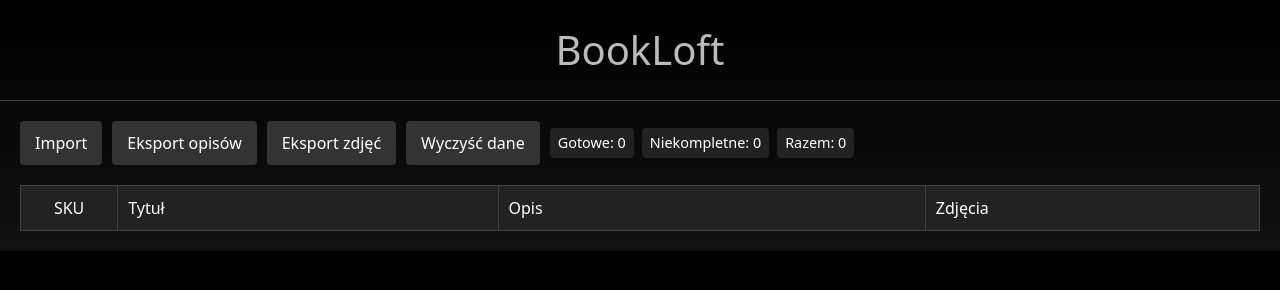
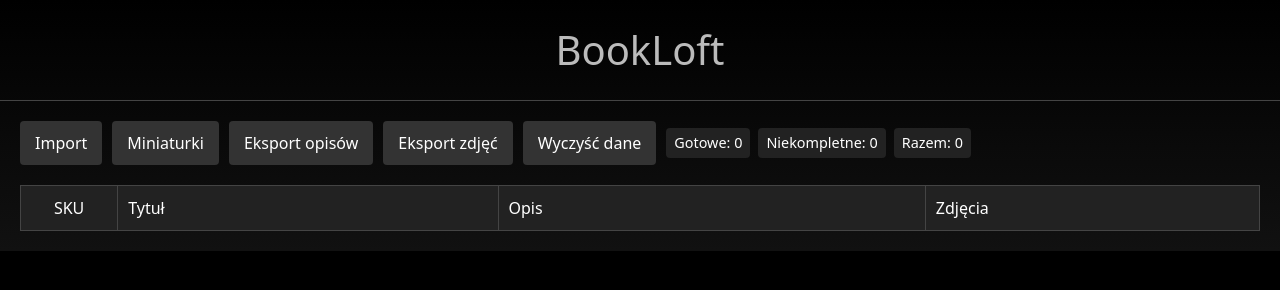
Before and after one commit to MattKaczmarek/bookloft-asystent, a website: page public/index.html in a window 1280 px wide. Drawn offline with nearby package versions, Linux system fonts and the light colour scheme; no server answers.

Commit message:
Update index.html

```diff
--- a/public/index.html
+++ b/public/index.html
@@ -36,6 +36,7 @@
             <section class="controls">
                 <div class="buttons">
                     <button id="import-button">Import</button>
+                    <button id="thumbnails-button">Miniaturki</button>
                     <button id="export-descriptions-button">Eksport opisów</button>
                     <button id="export-photos-button">Eksport zdjęć</button>
                     <button id="clear-data-button">Wyczyść dane</button>
```
